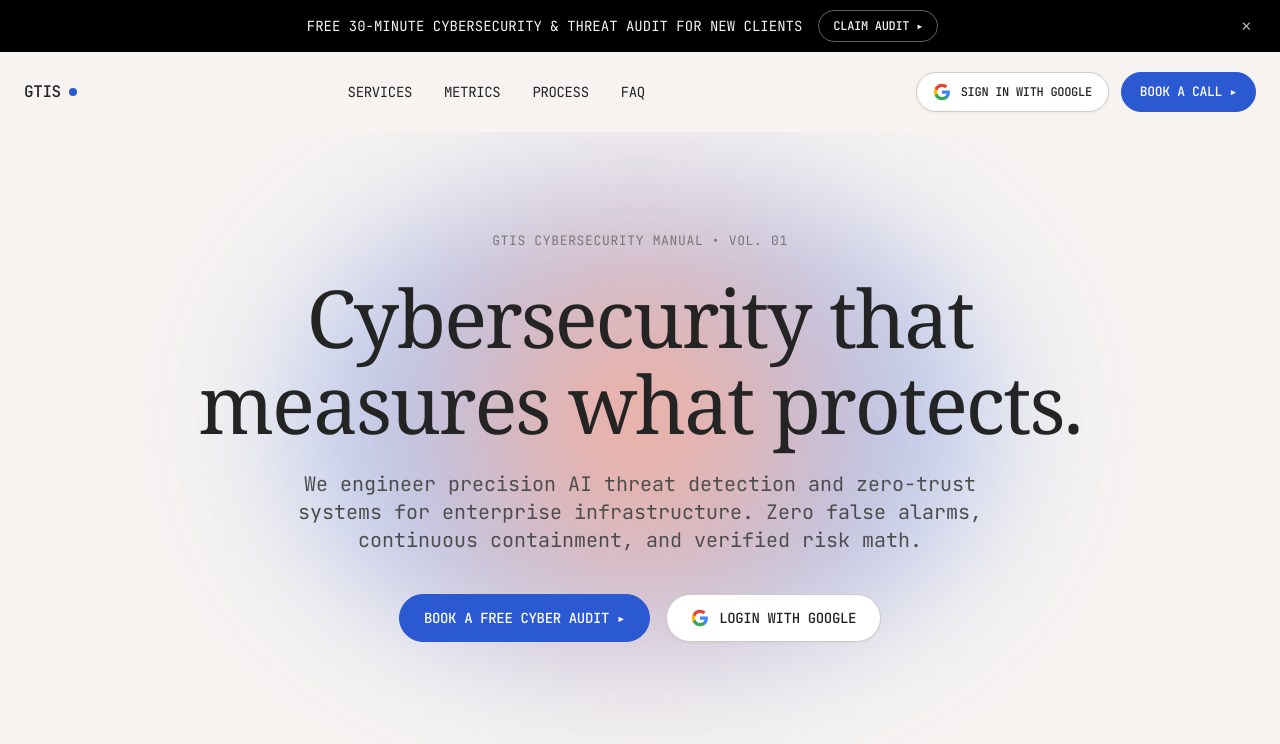
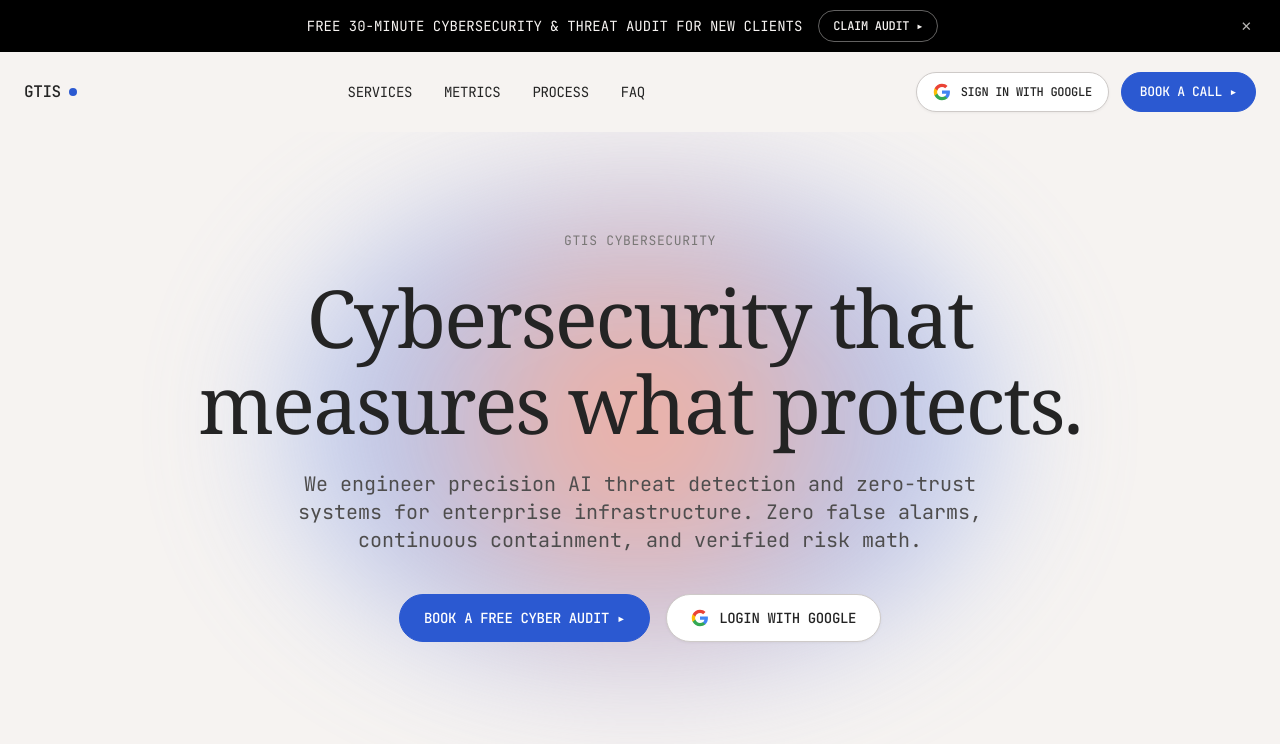
Before and after one commit to noreply-gtisec/Gtisaichat, a Next.js app: page / in a window 1280 px wide. Shown: the top 744 px of the page. Built offline with nearby package versions, Linux system fonts and the light colour scheme; no server answers.

Commit message:
Update project files

```diff
--- a/components/HeroSection.js
+++ b/components/HeroSection.js
@@ -8,7 +8,7 @@ export default function HeroSection({ user, onOpenGoogleLogin }) {
       <div className="hero-glow-wash" aria-hidden="true"></div>
       <div className="container hero-content">
         <span className="mono-small" style={{ letterSpacing: '0.05em', color: 'var(--text-smoke)' }}>
-          GTIS CYBERSECURITY MANUAL • VOL. 01
+          GTIS CYBERSECURITY
         </span>
 
         <h1 className="hero-title">
```
